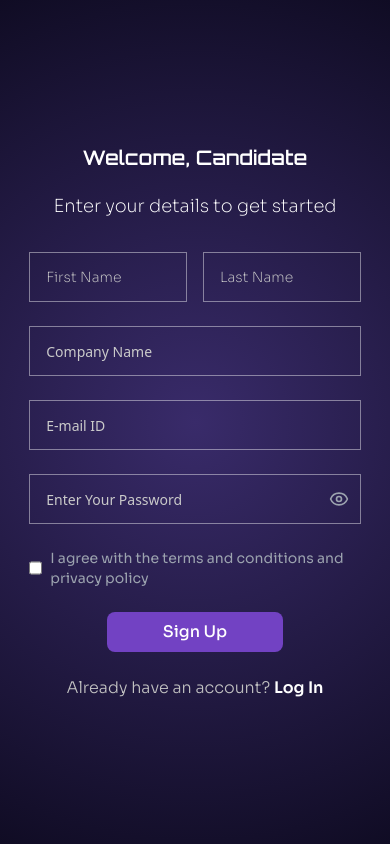
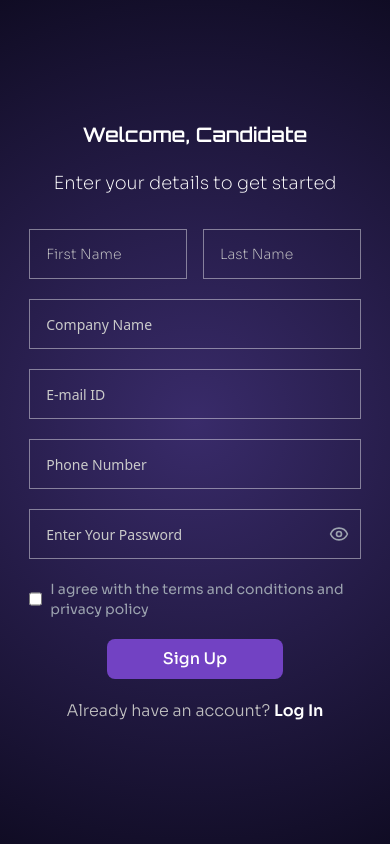
Before and after one commit to srgmnagar/That-s-What-They-Coded, a React (Vite) app in the folder Frontend/HireUp/: page /candidate/signup in a window 390 px wide. Built offline with nearby package versions, Linux system fonts and the light colour scheme.

Commit message:
Add phone number validation and input field to sign-up forms for candidates and recruiters

```diff
--- a/Frontend/HireUp/src/Pages/Candidate/C_SignUp.jsx
+++ b/Frontend/HireUp/src/Pages/Candidate/C_SignUp.jsx
@@ -35,7 +35,10 @@ const validate = () => {
       formErrors.lastName =
           "Alphabetical characters only, min 1 chars, max 20 chars.";
   }
-
+  const phoneregex=/^[6-9]\d{9}$/;
+    if (!phoneregex.test(form.number)) {
+      formErrors.number = "Enter a valid phone number";
+    }
     const emailRegex = /^[^\s@]+@[^\s@]+\.[^\s@]+$/;
     if (!emailRegex.test(form.email)) {
         formErrors.email = "Enter a valid email format";
@@ -112,7 +115,7 @@ const handleSubmit = (e) => {
           </p>
         </div>
 
-        <form onSubmit={handleSubmit} className="space-y-6 max-w-[85%] mx-auto">
+        <form onSubmit={handleSubmit} className="space-y-5 max-w-[85%] mx-auto">
           <div className="grid grid-cols-2 gap-4 font-Sora">
             <div>
               <input
@@ -163,7 +166,18 @@ const handleSubmit = (e) => {
             />
             {errors.email && <p className="text-red-500 text-xs">{errors.email}</p>}
           </div>
-
+          <div>
+          <input
+              type="number"
+              id="number"
+              placeholder="Phone Number"
+              value={form.number}
+              onChange={handleChange}
+              className="peer w-full px-4 py-3  bg-transparent border border-[#ffffff6e] text-white placeholder-[#CACACA] focus:outline-none focus:border-[#ffffff] transition-colors"
+              required
+            />
+            {errors.number && <p className="text-red-500 text-xs">{errors.number}</p>}
+          </div>
           <div className="relative">
             <input
               type={showPassword ? "text" : "password"}
--- a/Frontend/HireUp/src/Pages/Landing.jsx
+++ b/Frontend/HireUp/src/Pages/Landing.jsx
@@ -41,13 +41,16 @@ const Landing = () => {
                     </div>
                     <div className='mt-72 md:mt-96 lg:mt-0'>
                         <div className='mt-28'>
-                            <div className="absolute w-36 h-7 sm:w-52 sm:h-10 bg-[#4A9BD4] opacity-1 blur-xl rounded-full"></div>
+                            <div className='hover:translate-y-2 transition-all'>
+
+                            <div className="absolute w-36 h-7 sm:w-52 sm:h-10 bg-[#4A9BD4]  opacity-1 blur-xl rounded-full"></div>
                             <NavLink to='/recruiter/signup' className="font-Orbitron relative px-3 sm:px-8 py-2 text-white text-lg sm:text-xl font-normal rounded-full bg-transparent border-none cursor-pointer">
                                 Hire Smarter
                             </NavLink>
+                            </div>
                         </div>
                         <div className='mt-32 md:mt-48 lg:mt-40 flex justify-end mx-3 sm:mx-12'>
-                            <div>
+                            <div className='hover:translate-y-2 transition-all'>
                                 <div className="absolute w-36 h-7 sm:w-52 sm:h-10 bg-[#a569dd] opacity-1 blur-xl rounded-full"></div>
                                 <NavLink to='/candidate/signup' className="font-Orbitron relative  px-3 sm:px-8 py-2 text-white text-lg sm:text-xl font-normal rounded-full bg-transparent border-none cursor-pointer">
                                     Take a Test
--- a/Frontend/HireUp/src/Pages/Recruiter/R_SignUp.jsx
+++ b/Frontend/HireUp/src/Pages/Recruiter/R_SignUp.jsx
@@ -11,6 +11,7 @@ function R_SignUp() {
     companyName: "",
     password: "",
     email: "",
+    number: ""
   });
   const [errors, setErrors] = useState({});
   const [showPassword, setShowPassword] = useState(false);
@@ -39,6 +40,10 @@ function R_SignUp() {
     const emailRegex = /^[^\s@]+@[^\s@]+\.[^\s@]+$/;
     if (!emailRegex.test(form.email)) {
       formErrors.email = "Enter a valid email format";
+    }
+    const phoneregex=/^[6-9]\d{9}$/;
+    if (!phoneregex.test(form.number)) {
+      formErrors.number = "Enter a valid phone number";
     }
 
     const passRegex =
@@ -114,7 +119,7 @@ function R_SignUp() {
           </p>
         </div>
 
-        <form onSubmit={handleSubmit} className="space-y-6 max-w-[85%] mx-auto">
+        <form onSubmit={handleSubmit} className="space-y-5 max-w-[85%] mx-auto">
           <div className="grid grid-cols-2 gap-4 font-Sora">
             <div>
               <input
@@ -165,6 +170,18 @@ function R_SignUp() {
               required
             />
             {errors.email && <p className="text-red-500 text-xs">{errors.email}</p>}
+          </div>
+          <div>
+            <input
+              type="number"
+              id="number"
+              placeholder="Phone Number"
+              value={form.number}
+              onChange={handleChange}
+              className="peer w-full px-4 py-3  bg-transparent border border-[#ffffff6e] text-white placeholder-[#CACACA] focus:outline-none focus:border-[#ffffff] transition-colors"
+              required
+            />
+            {errors.number && <p className="text-red-500 text-xs">{errors.number}</p>}
           </div>
 
           <div className="relative">
```
